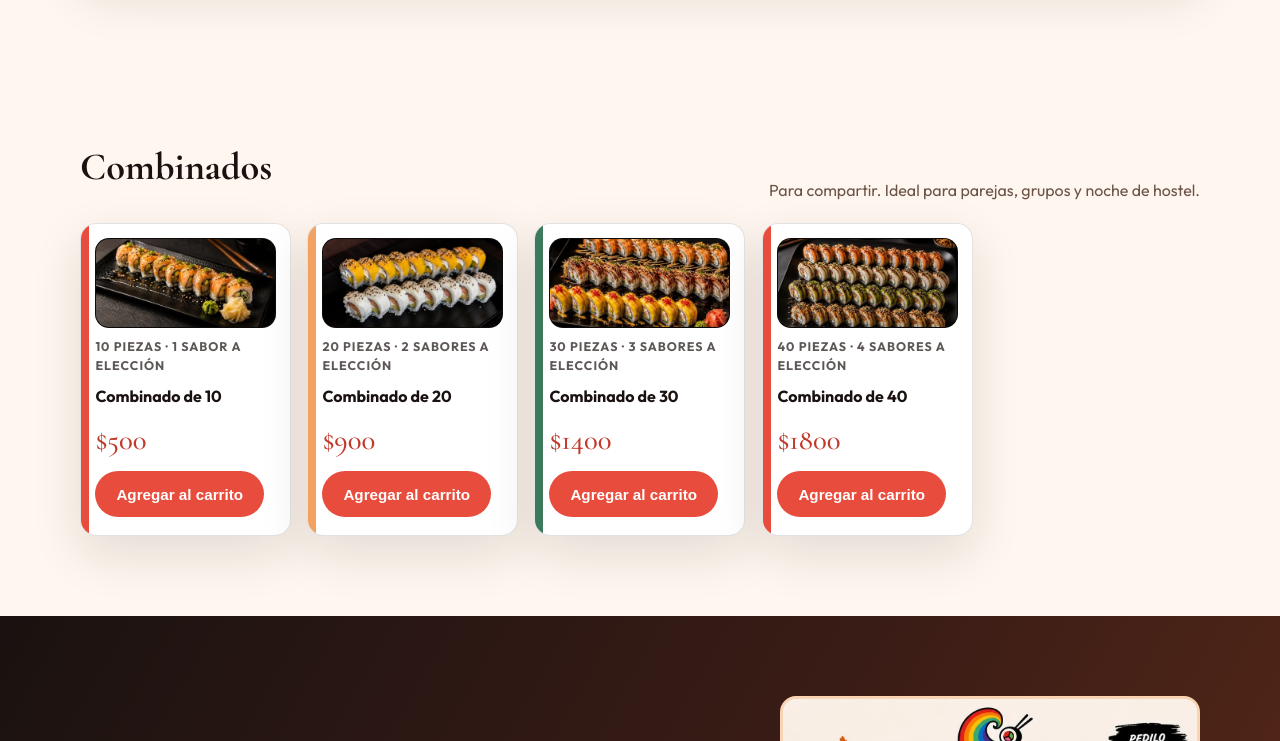
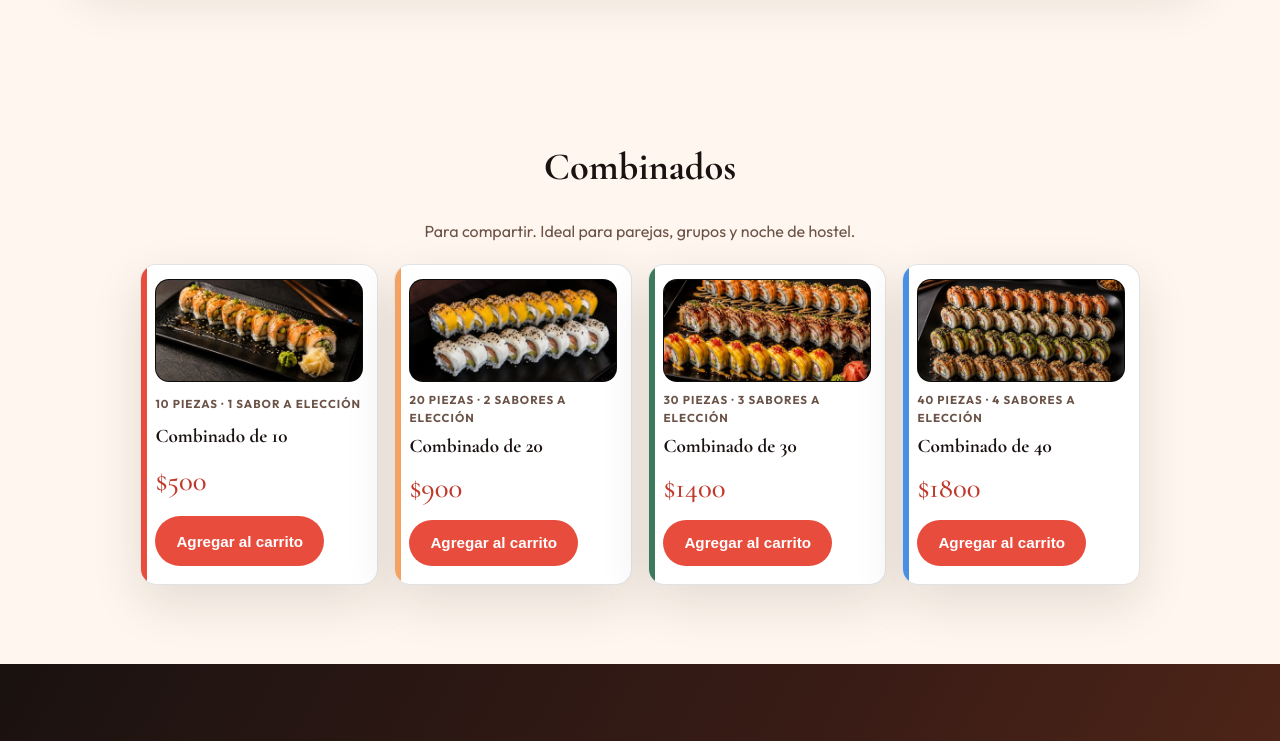
Before and after one commit to SkzfXrolo/sushi-valizas, a website built with Vite: page menu.html in a window 1280 px wide. Shown: the part 1180-1921 px from the top of the page. Built offline with nearby package versions, Linux system fonts and the light colour scheme.

Commit message:
Menú: centra Combinados/Bebidas y arregla texto invisible en dark
- .combo-card ya no fuerza color oscuro (era invisible sobre --surface dark);
  hereda --ink, .combo-pieces usa --muted
- borra gradientes de card muertos (los tapaba .combo-card,.roll-card)
- header centrado (menu-block-head--center) en Combinados y Bebidas
- combo-grid centrado (max-width 1000, margin auto), auto-fit
- 4to acento "ocean", nombre en font-display, hover lift

Co-Authored-By: Claude Sonnet 5 <noreply@anthropic.com>

```diff
--- a/menu.html
+++ b/menu.html
@@ -41,7 +41,7 @@
 
       <section class="section menu-section">
         <div class="container">
-          <header class="menu-block-head reveal">
+          <header class="menu-block-head menu-block-head--center reveal">
             <h2 data-i18n="menu.combos">Combinados</h2>
             <p data-i18n="menu.combosLead">Para compartir. Ideal para parejas, grupos y noche de hostel.</p>
           </header>
@@ -76,7 +76,7 @@
 
       <section class="section menu-section">
         <div class="container">
-          <header class="menu-block-head reveal">
+          <header class="menu-block-head menu-block-head--center reveal">
             <h2 data-i18n="menu.drinks">Bebidas</h2>
             <p data-i18n="menu.drinksLead">Jugos naturales de la casa y bebidas sin alcohol.</p>
           </header>
--- a/src/main.js
+++ b/src/main.js
@@ -16,7 +16,7 @@ function renderMenu() {
   const rollGrid = document.getElementById('roll-grid')
   if (!comboGrid || !rollGrid) return
 
-  const comboColors = ['coral', 'mango', 'wasabi']
+  const comboColors = ['coral', 'mango', 'wasabi', 'ocean']
   comboGrid.innerHTML = MENU.combos
     .map(
       (c, i) => `
--- a/src/style.css
+++ b/src/style.css
@@ -412,6 +412,15 @@ html[data-theme='night'] .contact-card--rich a {
   color: var(--muted);
 }
 
+.menu-block-head--center {
+  flex-direction: column;
+  align-items: center;
+  text-align: center;
+}
+.menu-block-head--center p {
+  max-width: 46ch;
+}
+
 .roll-meta--pop {
   padding: 0.45rem 0.85rem;
   border-radius: 999px;
@@ -424,40 +433,32 @@ html[data-theme='night'] .contact-card--rich a {
   position: relative;
   overflow: hidden;
   border: 0;
-  color: #1a1210;
 }
 
 .combo-card::before {
   content: '';
   position: absolute;
   inset: 0 auto 0 0;
-  width: 8px;
-}
-
-.combo-card--coral {
-  background: linear-gradient(145deg, #ffd4cc, #fff7ef);
-}
+  width: 6px;
+}
+
 .combo-card--coral::before { background: #e84c3d; }
-.combo-card--coral .price { color: #c0392b; }
-
-.combo-card--mango {
-  background: linear-gradient(145deg, #ffe2b8, #fff8ef);
-}
 .combo-card--mango::before { background: #f4a261; }
-.combo-card--mango .price { color: #c8782a; }
-
-.combo-card--wasabi {
-  background: linear-gradient(145deg, #d8f0e4, #f5fffa);
-}
 .combo-card--wasabi::before { background: #3d7a5c; }
-.combo-card--wasabi .price { color: #2f5f48; }
+.combo-card--ocean::before { background: #4a90e2; }
 
 .combo-pieces {
-  font-size: 0.78rem;
+  font-size: 0.72rem;
   font-weight: 700;
-  letter-spacing: 0.08em;
+  letter-spacing: 0.09em;
   text-transform: uppercase;
-  opacity: 0.7;
+  color: var(--muted);
+}
+
+.combo-card strong {
+  font-family: var(--font-display);
+  font-size: 1.2rem;
+  line-height: 1.15;
 }
 
 .combo-card .price {
@@ -554,8 +555,10 @@ html[data-theme='night'] .contact-card--rich a {
 
 .combo-grid {
   display: grid;
-  grid-template-columns: repeat(auto-fill, minmax(200px, 1fr));
+  grid-template-columns: repeat(auto-fit, minmax(200px, 1fr));
   gap: 1rem;
+  max-width: 1000px;
+  margin-inline: auto;
 }
 
 .combo-card,
@@ -567,6 +570,14 @@ html[data-theme='night'] .contact-card--rich a {
   box-shadow: var(--shadow);
   display: grid;
   gap: 0.55rem;
+}
+
+.combo-card {
+  transition: transform 0.2s ease, box-shadow 0.2s ease;
+}
+.combo-card:hover {
+  transform: translateY(-4px);
+  box-shadow: 0 14px 32px rgba(0, 0, 0, 0.16);
 }
 
 .menu-thumb {
```
